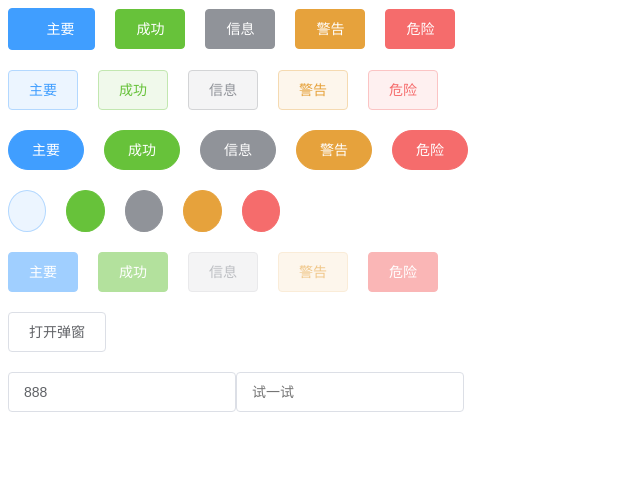
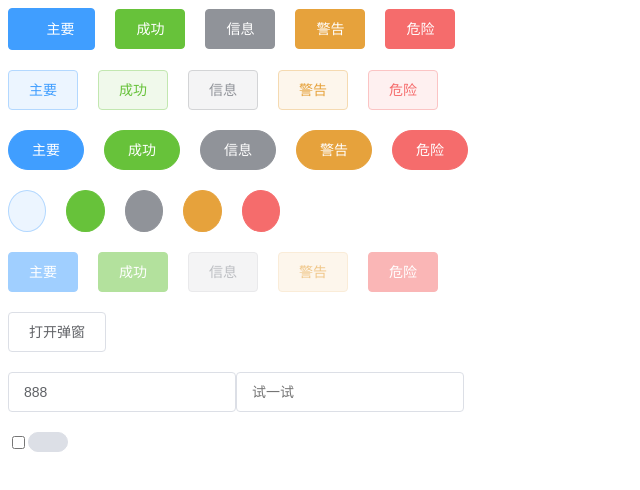
Before and after one commit to aiyaya211/aiyaya-ui, a Vue app: page / in a window 1280 px wide. Shown: the top 490 px of the page, without its empty margins (0-640 px from the left). Built offline with nearby package versions, Linux system fonts and the light colour scheme; a web font is replaced by a local one.

Commit message:
switch组件

```diff
--- a/src/App.vue
+++ b/src/App.vue
@@ -57,6 +57,9 @@
       <ya-input placeholder="试一试" v-model="content" clearable />
       <ya-input placeholder="试一试" v-model="passwordContent" showPassword type="password"/>
     </div>
+    <div class="row">
+      <ya-switch></ya-switch>
+    </div>
   </div>
 </template>
 
--- /dev/null
+++ b/src/components/switch.vue
@@ -0,0 +1,37 @@
+<template>
+    <div class="ya-switch">
+        <input type="checkbox" />
+        <span class="ya-switch__core"></span>
+    </div>
+</template>
+<script>
+export default {
+    name: 'YaSwitch',
+}
+</script>
+<style lang="scss" scoped>
+.ya-switch {
+    display: inline-flex;
+    align-items: center;
+    position: relative;
+    font-size: 14px;
+    line-height: 20px;
+    height: 20px;
+    vertical-align: middle;
+    .ya-switch__core {
+        margin: 0;
+        display: inline-block;
+        position: relative;
+        width: 40px;
+        height: 20px;
+        border: 1px solid #dcdfe6;
+        outline: none;
+        border-radius: 10px;
+        box-sizing: border-box;
+        background: #dcdfe6;
+        cursor: pointer;
+        transition: border-color .3s,background-color .3s;
+        vertical-align: middle;
+    }
+}
+</style>
--- a/src/main.js
+++ b/src/main.js
@@ -3,12 +3,14 @@ import App from './App.vue'
 import YaButton from './components/button.vue'
 import YaDialog from './components/dialog.vue'
 import YaInput from './components/input.vue'
+import YaSwitch from './components/switch.vue'
 import './assets/fonts/font.scss'
 
 Vue.config.productionTip = false
 Vue.component(YaButton.name, YaButton)
 Vue.component(YaDialog.name, YaDialog)
 Vue.component(YaInput.name, YaInput)
+Vue.component(YaSwitch.name, YaSwitch)
 
 new Vue({
   render: h => h(App),
```
